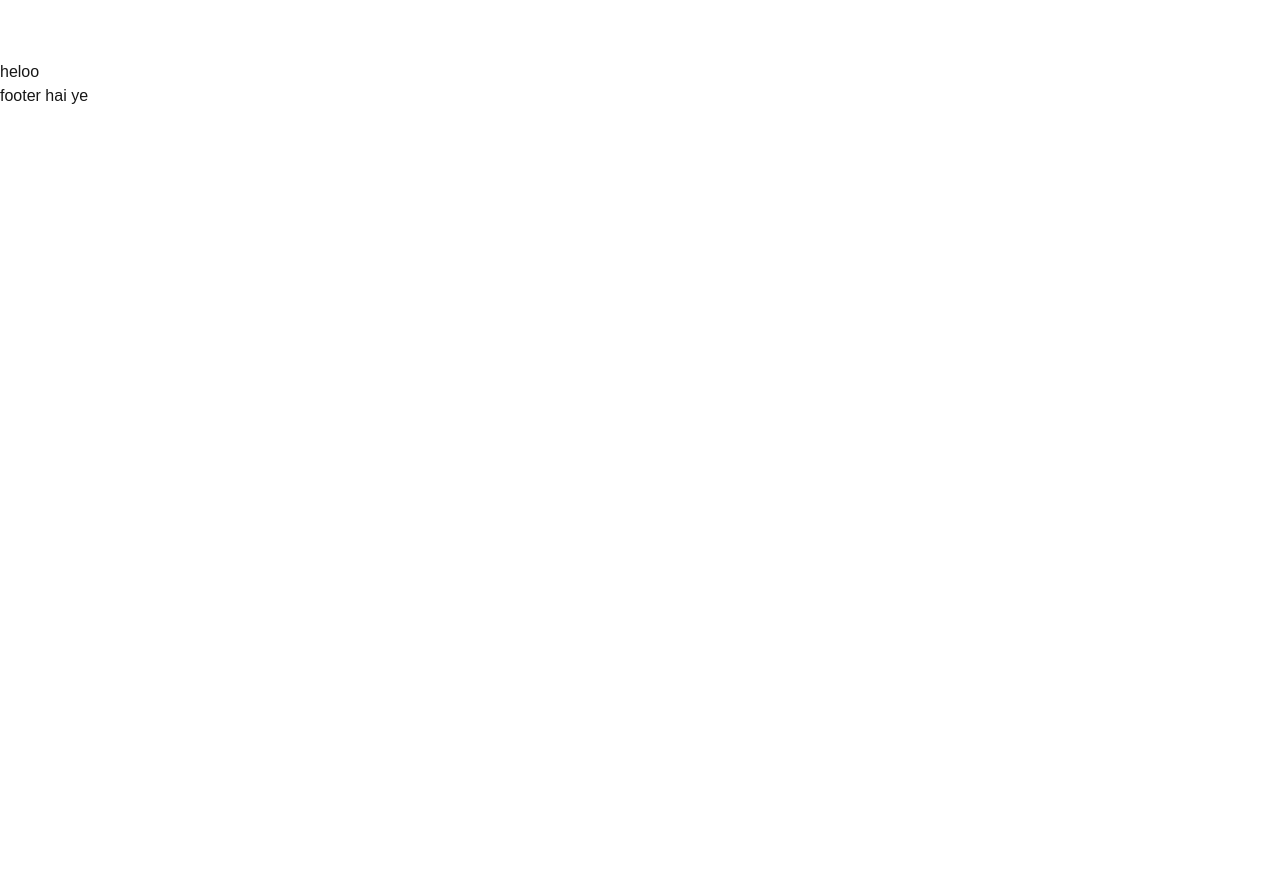
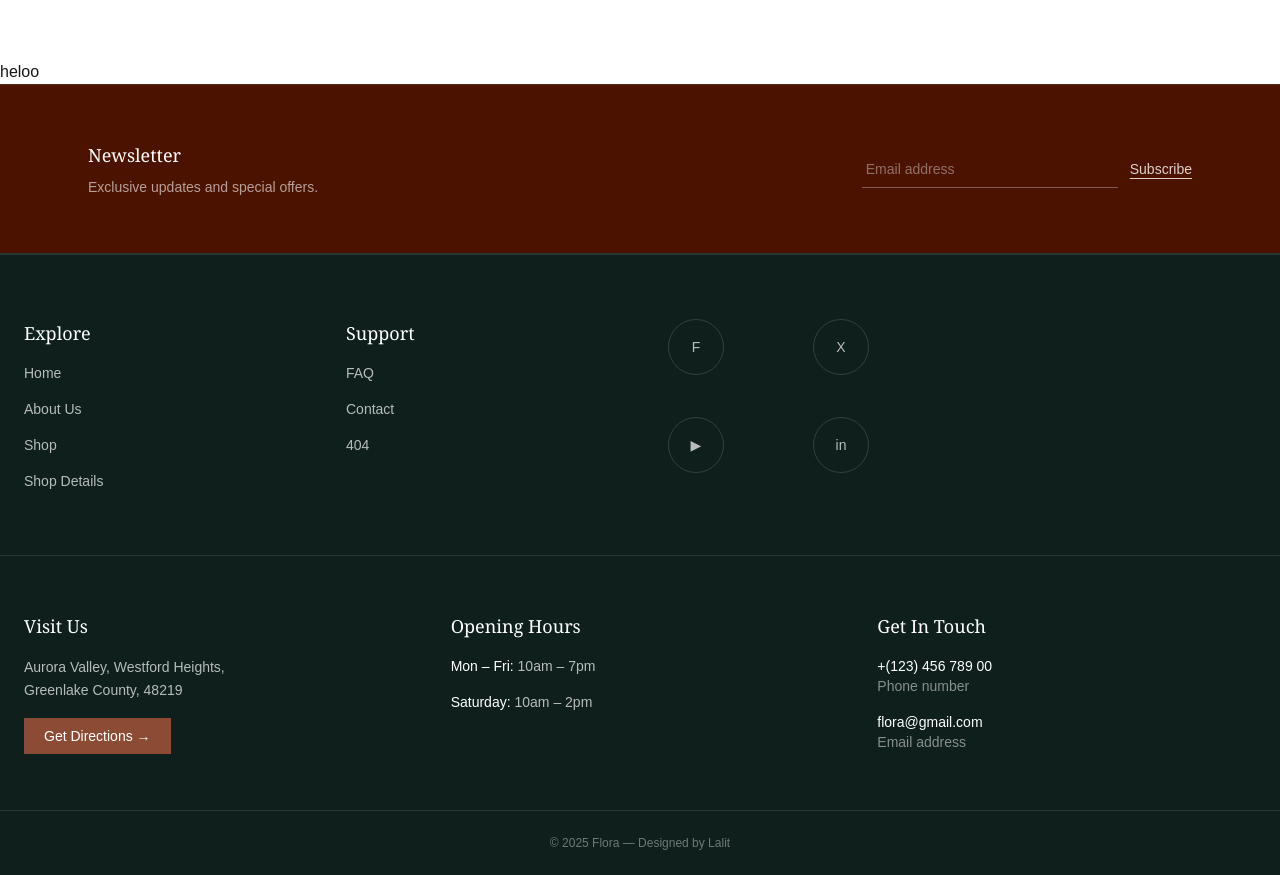
Before and after one commit to LalitNarayan824/ecom-client, a Next.js app: page / in a window 1280 px wide. Before the commit the page ends 800 px from the top, so only its background shows below. Built offline with nearby package versions, Linux system fonts and the light colour scheme.

Commit message:
feat: add minimal modern footer design and newsletter

```diff
--- a/package.json
+++ b/package.json
@@ -9,6 +9,7 @@
     "lint": "eslint"
   },
   "dependencies": {
+    "framer-motion": "^12.29.0",
     "next": "16.1.4",
     "react": "19.2.3",
     "react-dom": "19.2.3"
--- a/src/app/layout.tsx
+++ b/src/app/layout.tsx
@@ -3,6 +3,7 @@ import { Geist, Geist_Mono } from "next/font/google";
 import "./globals.css";
 import Header from "@/components/Header";
 import Footer from "@/components/Footer";
+import Newsletter from "@/components/NewsLetter";
 
 const geistSans = Geist({
   variable: "--font-geist-sans",
@@ -29,9 +30,15 @@ export default function RootLayout({
       <body
         className={`${geistSans.variable} ${geistMono.variable} antialiased`}
       >
+        <div className="min-h-screen flex flex-col">
         <Header/>
+        <main className="flex-1">
         {children}
+
+        </main>
+        <Newsletter/>
         <Footer/>
+        </div>
       </body>
     </html>
   );
--- a/src/components/Footer.tsx
+++ b/src/components/Footer.tsx
@@ -1,11 +1,110 @@
-import React from 'react'
+"use client"
+import { motion } from "framer-motion";
 
-const Footer = () => {
+export default function Footer() {
   return (
-    <div>
-      footer hai ye
-    </div>
-  )
+    <>
+
+
+    <motion.footer
+      initial={{ opacity: 0, y: 40 }}
+      whileInView={{ opacity: 1, y: 0 }}
+      transition={{ duration: 0.6, ease: "easeOut" }}
+      viewport={{ once: true }}
+      className="bg-[#0f1f1c] text-white/70"
+    >
+      {/* Top Grid */}
+      <div className="mx-auto max-w-7xl px-6 py-16 grid grid-cols-1 md:grid-cols-4 gap-14 border-b border-white/10 border-y-2">
+
+        {/* Explore */}
+        <div className="flex flex-col gap-4 ">
+          <h4 className="text-lg font-serif text-white">Explore</h4>
+          {["Home", "About Us", "Shop", "Shop Details"].map(link => (
+            <span
+              key={link}
+              className="text-sm hover:text-white transition cursor-pointer"
+            >
+              {link}
+            </span>
+          ))}
+        </div>
+
+        {/* Support */}
+        <div className="flex flex-col gap-4">
+          <h4 className="text-lg font-serif text-white">Support</h4>
+          {["FAQ", "Contact", "404"].map(link => (
+            <span
+              key={link}
+              className="text-sm hover:text-white transition cursor-pointer"
+            >
+              {link}
+            </span>
+          ))}
+        </div>
+
+        {/* Social Grid */}
+        <div className="grid grid-cols-2 gap-6 ">
+          {["F", "X", "▶", "in"].map(icon => (
+            <div
+              key={icon}
+              className="h-14 w-14 rounded-full border border-white/15 flex items-center justify-center hover:border-white transition cursor-pointer"
+            >
+              <span className="text-sm">{icon}</span>
+            </div>
+          ))}
+        </div>
+
+        {/* Spacer column (matches reference balance) */}
+        <div className="hidden md:block" />
+      </div>
+
+      {/* Bottom Info Grid */}
+      <div className="mx-auto max-w-7xl px-6 py-14 grid grid-cols-1 md:grid-cols-3 gap-12 border-b border-white/10">
+
+        {/* Visit Us */}
+        <div className="flex flex-col gap-4">
+          <h4 className="text-lg font-serif text-white">Visit Us</h4>
+          <p className="text-sm leading-relaxed max-w-xs">
+            Aurora Valley, Westford Heights,<br />
+            Greenlake County, 48219
+          </p>
+          <button className="w-fit bg-[#8b4b35] px-5 py-2 text-sm text-white hover:opacity-90 transition">
+            Get Directions →
+          </button>
+        </div>
+
+        {/* Opening Hours */}
+        <div className="flex flex-col gap-4">
+          <h4 className="text-lg font-serif text-white">Opening Hours</h4>
+          <p className="text-sm">
+            <span className="text-white">Mon – Fri:</span> 10am – 7pm
+          </p>
+          <p className="text-sm">
+            <span className="text-white">Saturday:</span> 10am – 2pm
+          </p>
+        </div>
+
+        {/* Contact */}
+        <div className="flex flex-col gap-4">
+          <h4 className="text-lg font-serif text-white">Get In Touch</h4>
+          <p className="text-sm">
+            <span className="text-white">+(123) 456 789 00</span><br />
+            <span className="text-white/50">Phone number</span>
+          </p>
+          <p className="text-sm">
+            <span className="text-white">flora@gmail.com</span><br />
+            <span className="text-white/50">Email address</span>
+          </p>
+        </div>
+      </div>
+
+      {/* Credit */}
+      <div className="py-6 flex items-center justify-center">
+        <span className="text-xs text-white/40">
+          © 2025 Flora — Designed by Lalit
+        </span>
+      </div>
+    </motion.footer>
+    </>
+  );
 }
-
-export default Footer
--- a/src/components/Header.tsx
+++ b/src/components/Header.tsx
@@ -24,9 +24,9 @@ const Header = () => {
         {/* Mobile Menu Icon */}
         <div className="flex items-center lg:hidden">
           <button className="flex flex-col gap-1.5">
-            <span className="h-[2px] w-6 bg-white"></span>
-            <span className="h-[2px] w-6 bg-white"></span>
-            <span className="h-[2px] w-6 bg-white"></span>
+            <span className="h-0.5 w-6 bg-white"></span>
+            <span className="h-0.5 w-6 bg-white"></span>
+            <span className="h-0.5 w-6 bg-white"></span>
           </button>
         </div>
       </div>
--- /dev/null
+++ b/src/components/NewsLetter.tsx
@@ -0,0 +1,41 @@
+"use client";
+import { motion } from "framer-motion";
+
+export default function Newsletter() {
+  return (
+    <motion.section
+      initial={{ opacity: 0, y: 20 }}
+      whileInView={{ opacity: 1, y: 0 }}
+      transition={{ duration: 0.5, ease: "easeOut" }}
+      viewport={{ once: true }}
+      className="w-full bg-[#4b1200] border-t border-white/10"
+    >
+      <div className="mx-auto max-w-6xl px-6 py-14 flex flex-col md:flex-row items-center justify-between gap-6">
+
+        {/* Text */}
+        <div className="flex flex-col gap-2 max-w-md">
+          <span className="text-lg font-serif text-white">
+            Newsletter
+          </span>
+          <span className="text-sm text-white/60">
+            Exclusive updates and special offers.
+          </span>
+        </div>
+
+        {/* Input + Button */}
+        <div className="flex w-full md:w-auto items-center gap-3">
+          <input
+            type="email"
+            placeholder="Email address"
+            className="w-full md:w-64 bg-transparent border-b border-white/30 px-1 py-2 text-sm text-white placeholder-white/40 focus:outline-none focus:border-white transition"
+          />
+
+          <button className="text-sm text-white/80 hover:text-white transition underline underline-offset-4 whitespace-nowrap">
+            Subscribe
+          </button>
+        </div>
+
+      </div>
+    </motion.section>
+  );
+}
```
Also changed, not shown: 1 other file (tests, documents, lock files or other folders).
